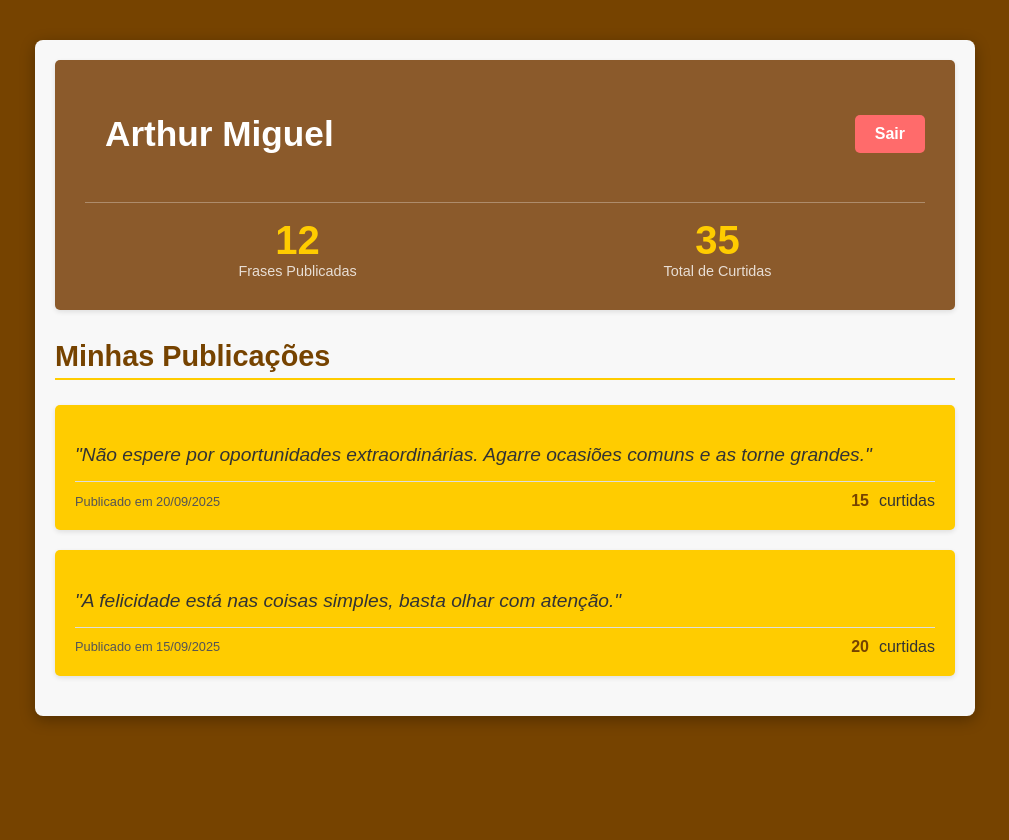
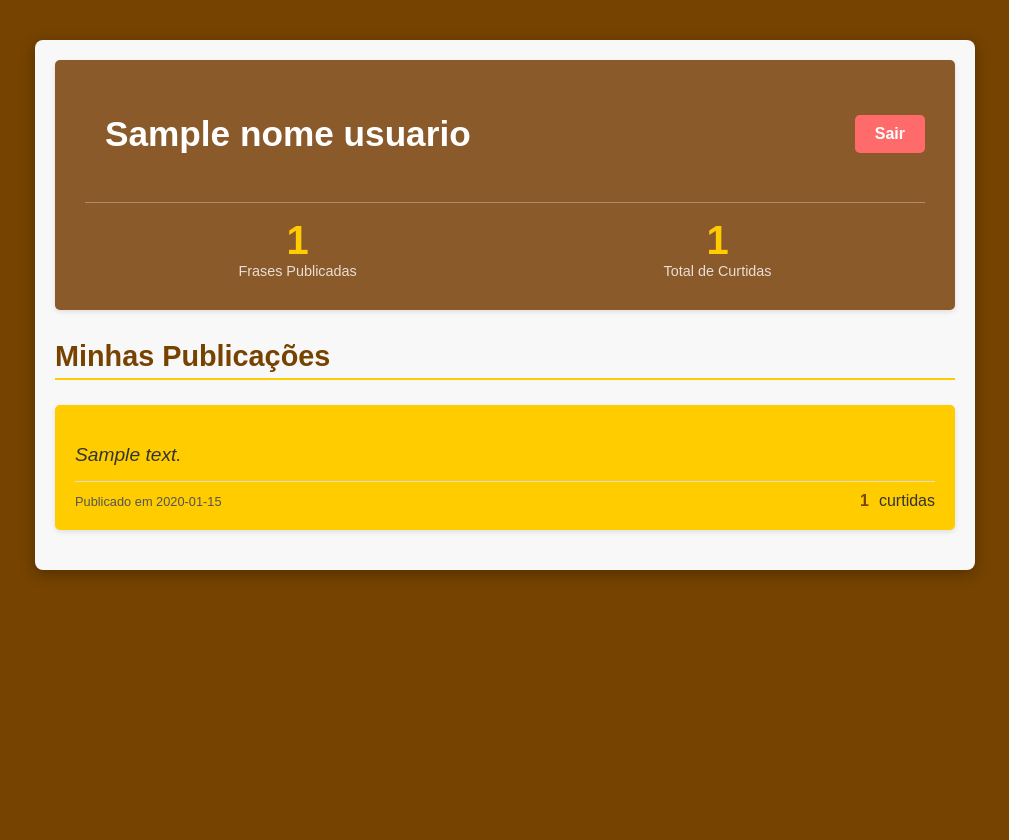
Before and after one commit to Pedroa-INFO3V/Mural-de-Frases-Positivas, a Flask app: template templates/perfil.html in a window 1280 px wide. Shown: the whole page, without its empty margins (135-1144 px from the left). Run offline with Flask 3, Linux system fonts and the light colour scheme; the template is opened without the code that fills it: most values are stand-ins (such as "Sample title", 1, 10 or a date in 2020); some web fonts are replaced.

Commit message:
postagens funcionando
falta apenas contar as curtidas

```diff
--- a/app.py
+++ b/app.py
@@ -1,5 +1,6 @@
 from flask import Flask, render_template, request, redirect, url_for
 import mysql.connector
+from datetime import datetime
 
 app = Flask(__name__)
 
@@ -10,6 +11,23 @@ def conectar_db():
         database='mural_frases',
         host='127.0.0.1'
     )
+
+def get_user_id_by_name(nome_usuario):
+    try:
+        conn = conectar_db()
+        cursor = conn.cursor()
+        sql = "SELECT id FROM usuarios WHERE nome_usuario = %s"
+        cursor.execute(sql, (nome_usuario,))
+        user_id = cursor.fetchone()
+        return user_id[0] if user_id else None
+    except Exception as e:
+        return None
+    finally:
+        try:
+            cursor.close()
+            conn.close()
+        except:
+            pass
 
 @app.route("/")
 def tela_login():
@@ -58,12 +76,12 @@ def login():
         conn = conectar_db()
         cursor = conn.cursor(dictionary=True)
 
-        sql = "SELECT * FROM usuarios WHERE nome_usuario = %s AND senha = %s"
+        sql = "SELECT nome_usuario FROM usuarios WHERE nome_usuario = %s AND senha = %s"
         cursor.execute(sql, (nome_usuario, senha))
         usuario = cursor.fetchone()
 
         if usuario:
-            return render_template("principal.html", nome=nome_usuario)
+            return redirect(url_for("mural", nome=usuario['nome_usuario']))
         else:
             return render_template("index.html", mensagem="Usuário ou senha inválidos.")
 
@@ -77,5 +95,119 @@ def login():
         except:
             pass
 
+@app.route("/mural/<nome>")
+def mural(nome):
+    try:
+        conn = conectar_db()
+        cursor = conn.cursor(dictionary=True)
+
+        sql_frases = """
+            SELECT
+                f.id,
+                f.conteudo AS texto_frase,
+                u.nome_usuario AS autor,
+                f.data_postagem,
+                COALESCE(SUM(c.quantidade), 0) AS curtidas_count
+            FROM frases f
+            JOIN usuarios u ON f.usuario_id = u.id
+            LEFT JOIN curtidas c ON f.id = c.frase_id
+            GROUP BY f.id, f.conteudo, u.nome_usuario, f.data_postagem
+            ORDER BY f.data_postagem DESC
+        """
+        cursor.execute(sql_frases)
+        frases = cursor.fetchall()
+
+        return render_template("principal.html", frases=frases, nome_usuario=nome)
+
+    except mysql.connector.Error as err:
+        return render_template("principal.html", frases=[], nome_usuario=nome)
+
+    finally:
+        try:
+            cursor.close()
+            conn.close()
+        except:
+            pass
+
+@app.route("/postar_frase/<nome>", methods=["POST"])
+def postar_frase(nome):
+    conteudo = request.form.get("conteudo_frase", "").strip()
+
+    if not conteudo:
+        return redirect(url_for("mural", nome=nome))
+
+    usuario_id = get_user_id_by_name(nome)
+
+    if usuario_id is None:
+        return redirect(url_for("tela_login"))
+
+    try:
+        conn = conectar_db()
+        cursor = conn.cursor()
+
+        sql = "INSERT INTO frases (usuario_id, conteudo, data_postagem) VALUES (%s, %s, NOW())"
+        cursor.execute(sql, (usuario_id, conteudo))
+        conn.commit()
+
+    except mysql.connector.Error as err:
+        pass
+
+    finally:
+        try:
+            cursor.close()
+            conn.close()
+        except:
+            pass
+
+    return redirect(url_for("mural", nome=nome))
+
+@app.route("/perfil/<nome>")
+def perfil(nome):
+    usuario_id = get_user_id_by_name(nome)
+
+    if usuario_id is None:
+        return redirect(url_for("tela_login"))
+
+    frases_usuario = []
+    total_frases = 0
+    total_curtidas = 0
+
+    try:
+        conn = conectar_db()
+        cursor = conn.cursor(dictionary=True)
+
+        sql_frases = """
+            SELECT
+                f.conteudo AS texto_frase,
+                f.data_postagem,
+                COALESCE(SUM(c.quantidade), 0) AS curtidas_count
+            FROM frases f
+            LEFT JOIN curtidas c ON f.id = c.frase_id
+            WHERE f.usuario_id = %s
+            GROUP BY f.id, f.conteudo, f.data_postagem
+            ORDER BY f.data_postagem DESC
+        """
+        cursor.execute(sql_frases, (usuario_id,))
+        frases_usuario = cursor.fetchall()
+
+        total_frases = len(frases_usuario)
+        total_curtidas = sum(f.get('curtidas_count', 0) for f in frases_usuario)
+
+    except mysql.connector.Error as err:
+        pass
+
+    finally:
+        try:
+            cursor.close()
+            conn.close()
+        except:
+            pass
+
+    return render_template("perfil.html",
+                           nome_usuario=nome,
+                           frases=frases_usuario,
+                           total_frases=total_frases,
+                           total_curtidas=total_curtidas)
+
 if __name__ == "__main__":
     app.run(debug=True)
--- a/templates/perfil.html
+++ b/templates/perfil.html
@@ -15,18 +15,18 @@
 
         <header class="perfil-header">
             <div class="perfil-info">
-                <h1 class="nome-usuario-perfil">Arthur Miguel</h1>
+                <h1 class="nome-usuario-perfil">{{ nome_usuario }}</h1>
 
-                <a href="index.html" class="btn-sair">Sair</a>
+                <a href="{{ url_for('tela_login') }}" class="btn-sair">Sair</a>
             </div>
 
             <div class="estatisticas">
                 <div class="stat-item">
-                    <span class="stat-number">12</span>
+                    <span class="stat-number">{{ total_frases }}</span>
                     <span class="stat-label">Frases Publicadas</span>
                 </div>
                 <div class="stat-item">
-                    <span class="stat-number total-likes">35</span>
+                    <span class="stat-number">{{ total_curtidas }}</span>
                     <span class="stat-label">Total de Curtidas</span>
                 </div>
             </div>
@@ -36,27 +36,22 @@
 
             <h2>Minhas Publicações</h2>
 
+            {% if frases %}
+                {% for frase in frases %}
                 <div class="frase-card">
-                <p class="frase-texto">"Não espere por oportunidades extraordinárias. Agarre ocasiões comuns e as torne grandes."</p>
+                    <p class="frase-texto">{{ frase.texto_frase }}</p>
                     <div class="frase-footer">
-                    <span class="data-publicacao">Publicado em 20/09/2025</span>
+                        <span class="data-publicacao">Publicado em {{ frase.data_postagem.strftime('%d/%m/%Y às %H:%M') }}</span>
                         <div class="curtidas">
-                        <span class="curtidas-count">15</span>
+                            <span class="curtidas-count">{{ frase.curtidas_count }}</span>
                             <span class="curtidas-label">curtidas</span>
                         </div>
                     </div>
                 </div>
-
-            <div class="frase-card">
-                <p class="frase-texto">"A felicidade está nas coisas simples, basta olhar com atenção."</p>
-                <div class="frase-footer">
-                    <span class="data-publicacao">Publicado em 15/09/2025</span>
-                    <div class="curtidas">
-                        <span class="curtidas-count">20</span>
-                        <span class="curtidas-label">curtidas</span>
-                    </div>
-                </div>
-            </div>
+                {% endfor %}
+            {% else %}
+                <p>Você ainda não postou nenhuma frase.</p>
+            {% endif %}
 
         </section>
 
```
Also changed, not shown: mural_frases.sql (+6 -29 lines), templates/principal.html (+31 -46 lines). Lines whose indentation alone changed are shown as unchanged.
